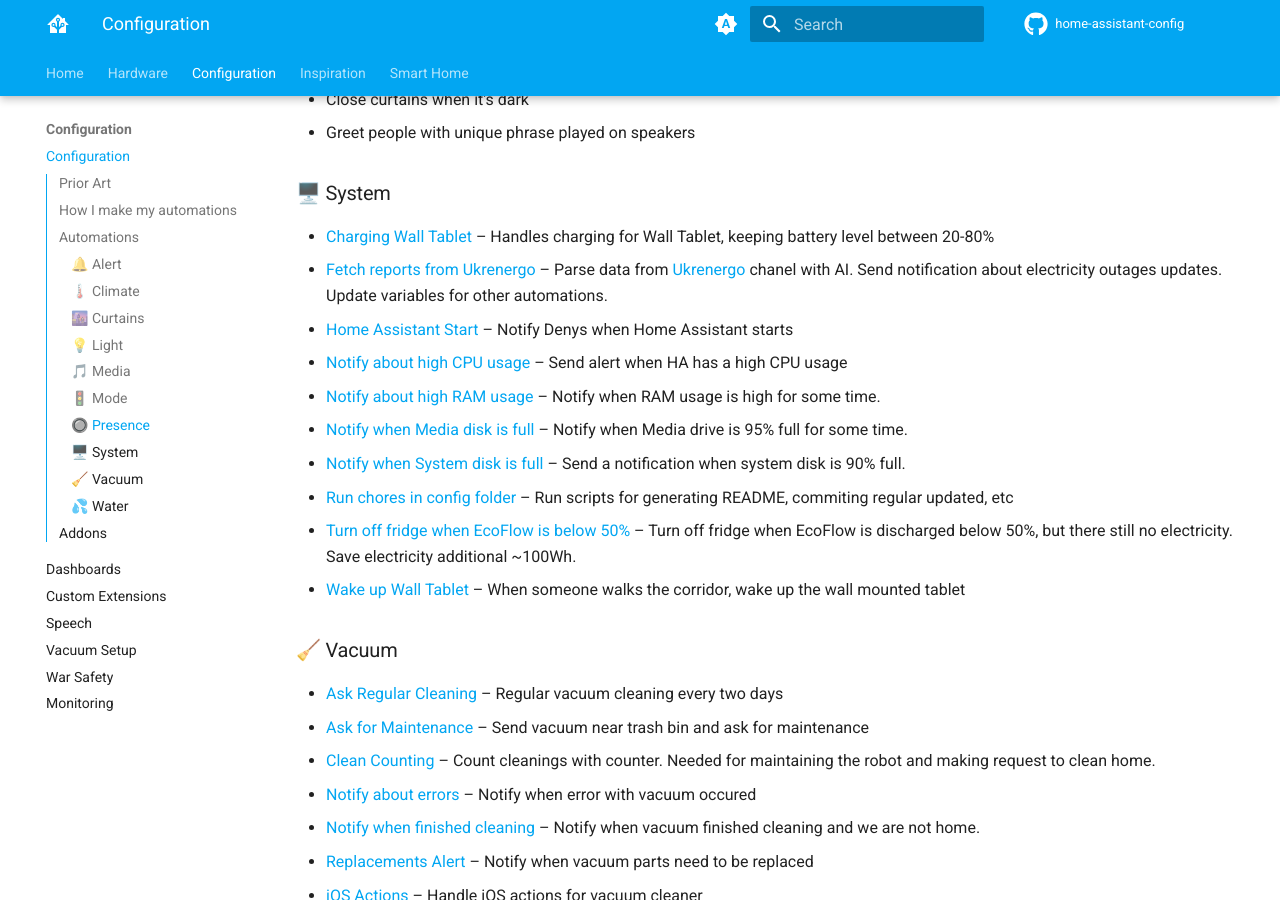
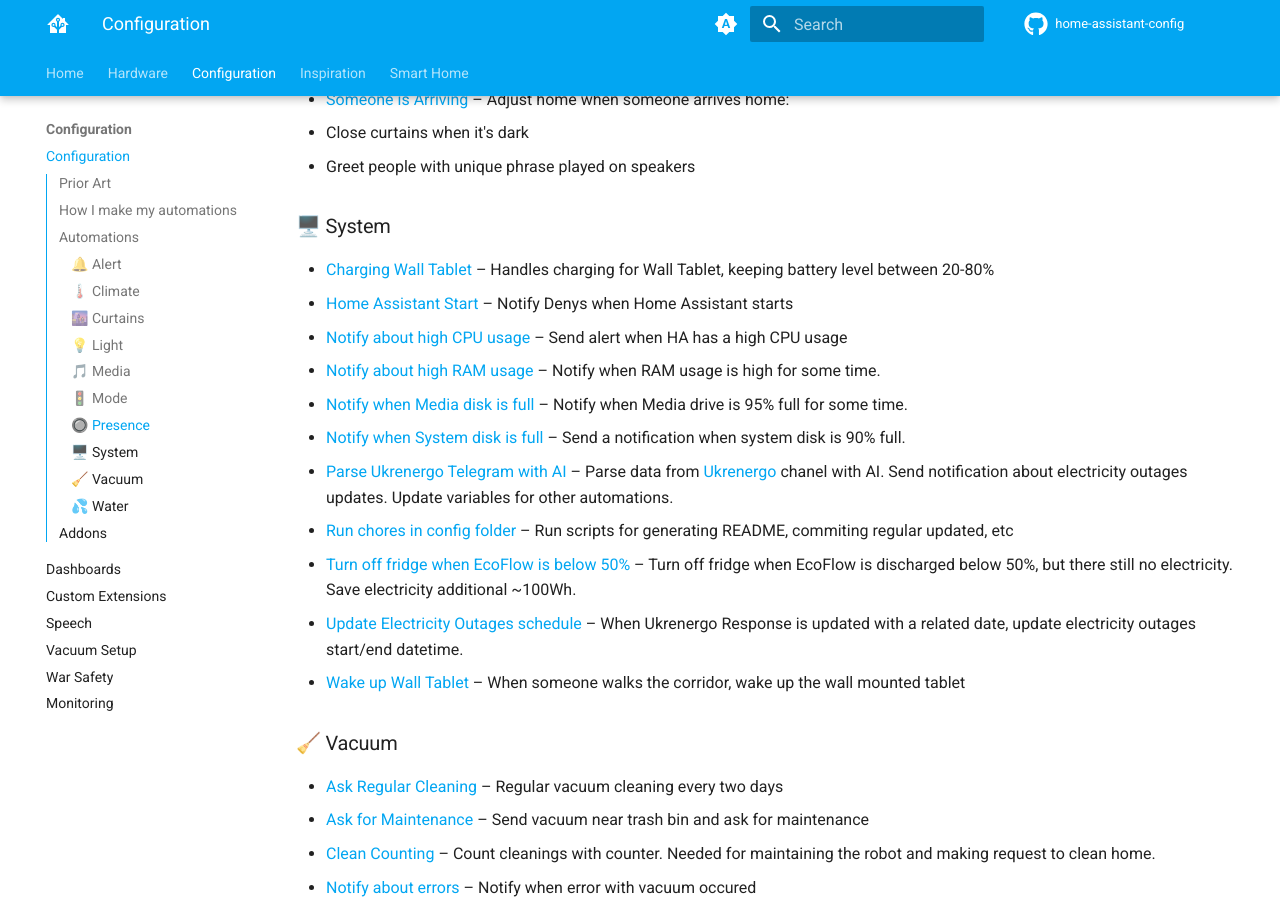
Before and after one commit to denysdovhan/home-assistant-config, an MkDocs documentation site: the page built from docs/config/index.md, in a window 1280 px wide and 900 px high, scrolled down 3974 px. Built offline with MkDocs 1.6.1 and Material for MkDocs 9.7.7, drawn with Linux system fonts in a browser that asks for light colours; comment, search, counter and statistics services are not loaded; part of the change alters nothing that is shown; some of the changed text lies outside the part shown.

Commit message:
docs: Update docs

```diff
--- a/docs/config/index.md
+++ b/docs/config/index.md
@@ -37,18 +37,18 @@ Here you can discover all of the automations powering my home. The list is autom
 
 <!-- start-automations -->
 
-1. [🔔 Alert](#-alert) (9 automation)
+1. [🔔 Alert](#-alert) (10 automation)
 1. [🌡️ Climate](#-climate) (8 automation)
 1. [🌆 Curtains](#-curtains) (3 automation)
 1. [💡 Light](#-light) (12 automation)
 1. [🎵 Media](#-media) (2 automation)
 1. [🚦 Mode](#-mode) (10 automation)
 1. [🔘 Presence](#-presence) (2 automation)
-1. [🖥️ System](#-system) (10 automation)
+1. [🖥️ System](#-system) (11 automation)
 1. [🧹 Vacuum](#-vacuum) (7 automation)
 1. [💦 Water](#-water) (1 automation)
 
-Total number of automations: **64**️
+Total number of automations: **66**️
 
 ### 🔔 Alert
 
@@ -57,6 +57,7 @@ Total number of automations: **64**️
 - [Danger in Kyiv](https://github.com/denysdovhan/home-assistant-config/blob/9ff2a365ae41e27ddb5c0d6074cc071df4f6adf8/automations.yaml#L122) – Danger of missile/drone strike in Kyiv RIGHT NOW. Critical alert to hide immediately.
 - [Denys left the Office](https://github.com/denysdovhan/home-assistant-config/blob/9ff2a365ae41e27ddb5c0d6074cc071df4f6adf8/automations.yaml#L284) – Notify when Denys is leaving the office
 - [Electricity Outage](https://github.com/denysdovhan/home-assistant-config/blob/9ff2a365ae41e27ddb5c0d6074cc071df4f6adf8/automations.yaml#L313) – Notify everyone when there is no electricity at home.
+- [Electricity Outages report from Ukrenergo](https://github.com/denysdovhan/home-assistant-config/blob/9ff2a365ae41e27ddb5c0d6074cc071df4f6adf8/automations.yaml#L2660) – Send a notification with a summary of Electricity Outages report from Ukrenergo
 - [Electricity will turn on soon](https://github.com/denysdovhan/home-assistant-config/blob/9ff2a365ae41e27ddb5c0d6074cc071df4f6adf8/automations.yaml#L533) – Notify 1 hours in advance before the electricity turns on
 - [Imminent Attack by Strategic Bombers](https://github.com/denysdovhan/home-assistant-config/blob/9ff2a365ae41e27ddb5c0d6074cc071df4f6adf8/automations.yaml#L228) – Send a notification when Tu-95 strategic bombers take off from Russian airfields. This means attack by cruise missiles is imminent. Prepare a hideout.
 - [No Electricity Soon](https://github.com/denysdovhan/home-assistant-config/blob/9ff2a365ae41e27ddb5c0d6074cc071df4f6adf8/automations.yaml#L503) – Notify 30 minutes in advance before the electricity turns off
@@ -69,7 +70,7 @@ Total number of automations: **64**️
 - [Calibrate Cabinet Right TRV temperature](https://github.com/denysdovhan/home-assistant-config/blob/9ff2a365ae41e27ddb5c0d6074cc071df4f6adf8/automations.yaml#L1521) – Calibrate TRV temperature with external sensor.
 - [Calibrate Living Room TRV temperature](https://github.com/denysdovhan/home-assistant-config/blob/9ff2a365ae41e27ddb5c0d6074cc071df4f6adf8/automations.yaml#L1485) – Calibrate TRV temperature with external sensor.
 - [Suggest turning on AC when it's hot](https://github.com/denysdovhan/home-assistant-config/blob/9ff2a365ae41e27ddb5c0d6074cc071df4f6adf8/automations.yaml#LNone) – When temperature raises over certain level, send an actionable notification for turning on ACs
-- [Toggle dehumidifiers when we sleep](https://github.com/denysdovhan/home-assistant-config/blob/9ff2a365ae41e27ddb5c0d6074cc071df4f6adf8/automations.yaml#L2470) – Turn off Bathroom and Laundry dehumidifiers when we sleep and turn them on in the morning.
+- [Toggle dehumidifiers when we sleep](https://github.com/denysdovhan/home-assistant-config/blob/9ff2a365ae41e27ddb5c0d6074cc071df4f6adf8/automations.yaml#L2393) – Turn off Bathroom and Laundry dehumidifiers when we sleep and turn them on in the morning.
 - [Turn on fan when someone is on the toilet](https://github.com/denysdovhan/home-assistant-config/blob/9ff2a365ae41e27ddb5c0d6074cc071df4f6adf8/automations.yaml#L1058) – When someone sits in the toilet, then turn on the fan. Turn off fan when person leaves.
 - [Turn on heaters during heating season](https://github.com/denysdovhan/home-assistant-config/blob/9ff2a365ae41e27ddb5c0d6074cc071df4f6adf8/automations.yaml#L563) – Turn on/off heaters when weather is getting cold/warm
 
@@ -81,18 +82,18 @@ Total number of automations: **64**️
 
 ### 💡 Light
 
-- [Motion-activated lights in Bedroom](https://github.com/denysdovhan/home-assistant-config/blob/9ff2a365ae41e27ddb5c0d6074cc071df4f6adf8/automations.yaml#L2307) – Turn on Lights in Bedroom based on presence and current activated light mode.
-- [Motion-activated lights in Cabinet](https://github.com/denysdovhan/home-assistant-config/blob/9ff2a365ae41e27ddb5c0d6074cc071df4f6adf8/automations.yaml#L2242) – Turn on Lights in Cabinet based on presence and current activated light mode.
+- [Motion-activated lights in Bedroom](https://github.com/denysdovhan/home-assistant-config/blob/9ff2a365ae41e27ddb5c0d6074cc071df4f6adf8/automations.yaml#L2230) – Turn on Lights in Bedroom based on presence and current activated light mode.
+- [Motion-activated lights in Cabinet](https://github.com/denysdovhan/home-assistant-config/blob/9ff2a365ae41e27ddb5c0d6074cc071df4f6adf8/automations.yaml#L2165) – Turn on Lights in Cabinet based on presence and current activated light mode.
 - [Presence Simulation in Away Mode](https://github.com/denysdovhan/home-assistant-config/blob/9ff2a365ae41e27ddb5c0d6074cc071df4f6adf8/automations.yaml#L1945) – Toggle Presence Simulation during Night in Away Mode
-- [Suggest activating Night Lights](https://github.com/denysdovhan/home-assistant-config/blob/9ff2a365ae41e27ddb5c0d6074cc071df4f6adf8/automations.yaml#L2367) – At the deep evening, send a notification suggesting to activate Night Lights mode.
+- [Suggest activating Night Lights](https://github.com/denysdovhan/home-assistant-config/blob/9ff2a365ae41e27ddb5c0d6074cc071df4f6adf8/automations.yaml#L2290) – At the deep evening, send a notification suggesting to activate Night Lights mode.
 - [Turn off Bathroom lights](https://github.com/denysdovhan/home-assistant-config/blob/9ff2a365ae41e27ddb5c0d6074cc071df4f6adf8/automations.yaml#L1836) – When no one is in Bathroom, but the lights are still on, then turn them off.
-- [Turn off Bedroom lights](https://github.com/denysdovhan/home-assistant-config/blob/9ff2a365ae41e27ddb5c0d6074cc071df4f6adf8/automations.yaml#L2343) – Turn off lights in Bedroom when motion sensor doesn't detect any motion for long period of time.
-- [Turn off Cabinet lights](https://github.com/denysdovhan/home-assistant-config/blob/9ff2a365ae41e27ddb5c0d6074cc071df4f6adf8/automations.yaml#L2283) – Turn off lights in Cabinet when motion sensor doesn't detect any motion for long period of time.
+- [Turn off Bedroom lights](https://github.com/denysdovhan/home-assistant-config/blob/9ff2a365ae41e27ddb5c0d6074cc071df4f6adf8/automations.yaml#L2266) – Turn off lights in Bedroom when motion sensor doesn't detect any motion for long period of time.
+- [Turn off Cabinet lights](https://github.com/denysdovhan/home-assistant-config/blob/9ff2a365ae41e27ddb5c0d6074cc071df4f6adf8/automations.yaml#L2206) – Turn off lights in Cabinet when motion sensor doesn't detect any motion for long period of time.
 - [Turn off Corridor Light When Door is Closed](https://github.com/denysdovhan/home-assistant-config/blob/9ff2a365ae41e27ddb5c0d6074cc071df4f6adf8/automations.yaml#L1698) – Turn off Corridor Light when Front Door closes. If the light is still on, then send a notification with an action to turn off the light.
 - [Turn on Bathroom Ceiling Light](https://github.com/denysdovhan/home-assistant-config/blob/9ff2a365ae41e27ddb5c0d6074cc071df4f6adf8/automations.yaml#L2035) – When it's bright in the living room, turn on Bathroom Ceiling Light to match brightness in Living Room.
 - [Turn on Bathroom Lightstrip](https://github.com/denysdovhan/home-assistant-config/blob/9ff2a365ae41e27ddb5c0d6074cc071df4f6adf8/automations.yaml#L1975) – Turn on Bathroom Lightstrip when someone walk in.
 - [Turn on Corridor Light when Door is open](https://github.com/denysdovhan/home-assistant-config/blob/9ff2a365ae41e27ddb5c0d6074cc071df4f6adf8/automations.yaml#L1669) – Turn on Corridor Light when Front Door opens and then turn it off after a few minutes
-- [Turn on Laundry Light](https://github.com/denysdovhan/home-assistant-config/blob/9ff2a365ae41e27ddb5c0d6074cc071df4f6adf8/automations.yaml#L2556) – Turn on lights in Laundry when door is opened. Wait for door to close and turn off the light.
+- [Turn on Laundry Light](https://github.com/denysdovhan/home-assistant-config/blob/9ff2a365ae41e27ddb5c0d6074cc071df4f6adf8/automations.yaml#L2479) – Turn on lights in Laundry when door is opened. Wait for door to close and turn off the light.
 
 ### 🎵 Media
 
@@ -101,16 +102,16 @@ Total number of automations: **64**️
 
 ### 🚦 Mode
 
-- [Adjust Lights and Curtains in the evening](https://github.com/denysdovhan/home-assistant-config/blob/9ff2a365ae41e27ddb5c0d6074cc071df4f6adf8/automations.yaml#L2137) – When it's getting dark, or sun sets, or indoor illuminance is too low, then activate Evening Lights and close curtains
+- [Adjust Lights and Curtains in the evening](https://github.com/denysdovhan/home-assistant-config/blob/9ff2a365ae41e27ddb5c0d6074cc071df4f6adf8/automations.yaml#L2060) – When it's getting dark, or sun sets, or indoor illuminance is too low, then activate Evening Lights and close curtains
 - [Away Flow](https://github.com/denysdovhan/home-assistant-config/blob/9ff2a365ae41e27ddb5c0d6074cc071df4f6adf8/automations.yaml#L1776) – Toggle Away mode depending on the Away input boolean
 - [Away on Leaving City](https://github.com/denysdovhan/home-assistant-config/blob/9ff2a365ae41e27ddb5c0d6074cc071df4f6adf8/automations.yaml#L1786) – Toggle Away mode depending on proximity to the Kyiv city
 - [Do Not Disturb on Focus](https://github.com/denysdovhan/home-assistant-config/blob/9ff2a365ae41e27ddb5c0d6074cc071df4f6adf8/automations.yaml#L1468) – Switch Do Not Disturb while camera, mic or focus are on
-- [Evening Lights Activation](https://github.com/denysdovhan/home-assistant-config/blob/9ff2a365ae41e27ddb5c0d6074cc071df4f6adf8/automations.yaml#L2212) – The activation flow for a Evening Lights mode. Enables turns on corresponding lights and motion-activated lights.
+- [Evening Lights Activation](https://github.com/denysdovhan/home-assistant-config/blob/9ff2a365ae41e27ddb5c0d6074cc071df4f6adf8/automations.yaml#L2135) – The activation flow for a Evening Lights mode. Enables turns on corresponding lights and motion-activated lights.
 - [Low Power Mode](https://github.com/denysdovhan/home-assistant-config/blob/9ff2a365ae41e27ddb5c0d6074cc071df4f6adf8/automations.yaml#L481) – Minimise electricity consumption during the outage, when on reserve power supply.
-- [Master Input runs Arriving/Leaving Home](https://github.com/denysdovhan/home-assistant-config/blob/9ff2a365ae41e27ddb5c0d6074cc071df4f6adf8/automations.yaml#L2533) – Run Arriving/Leaving Home flows when Master Input is toggled
-- [Night Lights Activation](https://github.com/denysdovhan/home-assistant-config/blob/9ff2a365ae41e27ddb5c0d6074cc071df4f6adf8/automations.yaml#L2227) – The activation flow for a Evening Lights mode. Enables turns on corresponding lights and motion-activated lights.
-- [Sleeping Lights Activation](https://github.com/denysdovhan/home-assistant-config/blob/9ff2a365ae41e27ddb5c0d6074cc071df4f6adf8/automations.yaml#L2455) – The activation flow for a Sleeping Lights mode. Enables turns on corresponding lights.
-- [Turn off modes when all lights turn off](https://github.com/denysdovhan/home-assistant-config/blob/9ff2a365ae41e27ddb5c0d6074cc071df4f6adf8/automations.yaml#L2507) – Turn off all light modes when all lights are off in the night, meaning we are set to sleep.
+- [Master Input runs Arriving/Leaving Home](https://github.com/denysdovhan/home-assistant-config/blob/9ff2a365ae41e27ddb5c0d6074cc071df4f6adf8/automations.yaml#L2456) – Run Arriving/Leaving Home flows when Master Input is toggled
+- [Night Lights Activation](https://github.com/denysdovhan/home-assistant-config/blob/9ff2a365ae41e27ddb5c0d6074cc071df4f6adf8/automations.yaml#L2150) – The activation flow for a Evening Lights mode. Enables turns on corresponding lights and motion-activated lights.
+- [Sleeping Lights Activation](https://github.com/denysdovhan/home-assistant-config/blob/9ff2a365ae41e27ddb5c0d6074cc071df4f6adf8/automations.yaml#L2378) – The activation flow for a Sleeping Lights mode. Enables turns on corresponding lights.
+- [Turn off modes when all lights turn off](https://github.com/denysdovhan/home-assistant-config/blob/9ff2a365ae41e27ddb5c0d6074cc071df4f6adf8/automations.yaml#L2430) – Turn off all light modes when all lights are off in the night, meaning we are set to sleep.
 
 ### 🔘 Presence
 
@@ -123,14 +124,15 @@ Total number of automations: **64**️
 ### 🖥️ System
 
 - [Charging Wall Tablet](https://github.com/denysdovhan/home-assistant-config/blob/9ff2a365ae41e27ddb5c0d6074cc071df4f6adf8/automations.yaml#L23) – Handles charging for Wall Tablet, keeping battery level between 20-80%
-- [Fetch reports from Ukrenergo](https://github.com/denysdovhan/home-assistant-config/blob/9ff2a365ae41e27ddb5c0d6074cc071df4f6adf8/automations.yaml#L2060) – Parse data from [Ukrenergo](https://t.me/s/Ukrenergo) chanel with AI. Send notification about electricity outages updates. Update variables for other automations.
 - [Home Assistant Start](https://github.com/denysdovhan/home-assistant-config/blob/9ff2a365ae41e27ddb5c0d6074cc071df4f6adf8/automations.yaml#L836) – Notify Denys when Home Assistant starts
 - [Notify about high CPU usage](https://github.com/denysdovhan/home-assistant-config/blob/9ff2a365ae41e27ddb5c0d6074cc071df4f6adf8/automations.yaml#L924) – Send alert when HA has a high CPU usage
 - [Notify about high RAM usage](https://github.com/denysdovhan/home-assistant-config/blob/9ff2a365ae41e27ddb5c0d6074cc071df4f6adf8/automations.yaml#L888) – Notify when RAM usage is high for some time.
 - [Notify when Media disk is full](https://github.com/denysdovhan/home-assistant-config/blob/9ff2a365ae41e27ddb5c0d6074cc071df4f6adf8/automations.yaml#L955) – Notify when Media drive is 95% full for some time.
 - [Notify when System disk is full](https://github.com/denysdovhan/home-assistant-config/blob/9ff2a365ae41e27ddb5c0d6074cc071df4f6adf8/automations.yaml#L858) – Send a notification when system disk is 90% full.
+- [Parse Ukrenergo Telegram with AI](https://github.com/denysdovhan/home-assistant-config/blob/9ff2a365ae41e27ddb5c0d6074cc071df4f6adf8/automations.yaml#L2574) – Parse data from [Ukrenergo](https://t.me/s/Ukrenergo) chanel with AI. Send notification about electricity outages updates. Update variables for other automations.
 - [Run chores in config folder](https://github.com/denysdovhan/home-assistant-config/blob/9ff2a365ae41e27ddb5c0d6074cc071df4f6adf8/automations.yaml#L983) – Run scripts for generating README, commiting regular updated, etc
 - [Turn off fridge when EcoFlow is below 50%](https://github.com/denysdovhan/home-assistant-config/blob/9ff2a365ae41e27ddb5c0d6074cc071df4f6adf8/automations.yaml#L1857) – Turn off fridge when EcoFlow is discharged below 50%, but there still no electricity. Save electricity additional ~100Wh.
+- [Update Electricity Outages schedule](https://github.com/denysdovhan/home-assistant-config/blob/9ff2a365ae41e27ddb5c0d6074cc071df4f6adf8/automations.yaml#L2619) – When Ukrenergo Response is updated with a related date, update electricity outages start/end datetime.
 - [Wake up Wall Tablet](https://github.com/denysdovhan/home-assistant-config/blob/9ff2a365ae41e27ddb5c0d6074cc071df4f6adf8/automations.yaml#L1) – When someone walks the corridor, wake up the wall mounted tablet
 
 ### 🧹 Vacuum
@@ -145,7 +147,7 @@ Total number of automations: **64**️
 
 ### 💦 Water
 
-- [Close Water Valve when leak is detected](https://github.com/denysdovhan/home-assistant-config/blob/9ff2a365ae41e27ddb5c0d6074cc071df4f6adf8/automations.yaml#L2593) – When water leak is detected, close the Water Valve and make a critical announcement.
+- [Close Water Valve when leak is detected](https://github.com/denysdovhan/home-assistant-config/blob/9ff2a365ae41e27ddb5c0d6074cc071df4f6adf8/automations.yaml#L2516) – When water leak is detected, close the Water Valve and make a critical announcement.
 <!-- end-automations -->
 
 ## Addons
```
